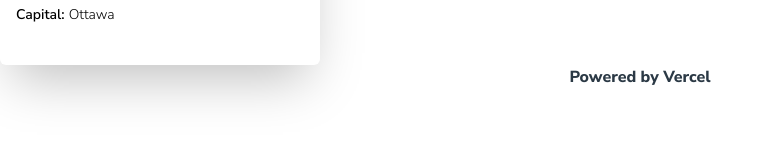
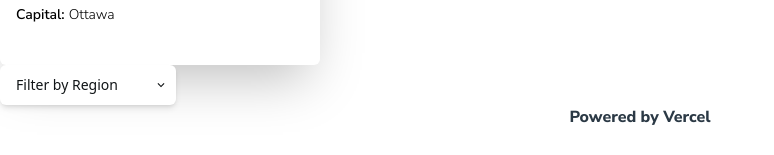
Before and after one commit to Theofilos-Chamalis/countries-explorer, a Next.js app: page / in a window 1280 px wide. Shown: the part 246-401 px from the top of the page, without its empty margins (0-774 px from the left). Built offline with nearby package versions, Linux system fonts and the light colour scheme.

Commit message:
Created the Dropdown component

```diff
--- a/package.json
+++ b/package.json
@@ -14,7 +14,8 @@
     "next": "12.2.5",
     "react": "18.2.0",
     "react-dom": "18.2.0",
-    "react-icons": "^4.4.0"
+    "react-icons": "^4.4.0",
+    "react-use": "^17.4.0"
   },
   "devDependencies": {
     "@types/node": "18.7.11",
--- /dev/null
+++ b/src/components/Dropdown.tsx
@@ -0,0 +1,71 @@
+import { FunctionComponent, useRef } from "react";
+import { MdOutlineKeyboardArrowDown } from "react-icons/md";
+import { useClickAway } from "react-use";
+
+interface DropdownProps {
+  filterArray: string[];
+  isDropdownOpen: boolean;
+  setIsDropdownOpen: (isDropdownOpen: boolean) => void;
+  selectedFilter: string;
+  setSelectedFilter: (selectedFilter: string) => void;
+}
+
+const Dropdown: FunctionComponent<DropdownProps> = ({
+  filterArray,
+  isDropdownOpen,
+  setIsDropdownOpen,
+  selectedFilter,
+  setSelectedFilter,
+}) => {
+  const dropdownRef = useRef(null);
+  useClickAway(dropdownRef, () => {
+    if (isDropdownOpen) {
+      setIsDropdownOpen(false);
+    }
+  });
+
+  const renderDropdownRow = (row: string, index: number) => {
+    return (
+      <li key={index}>
+        <p
+          className="block py-2 px-4 cursor-pointer hover:bg-lm-very-light-gray dark:hover:bg-gray-600 dark:hover:text-white"
+          onClick={() => {
+            setSelectedFilter(row);
+            setIsDropdownOpen(false);
+          }}
+        >
+          {row}
+        </p>
+      </li>
+    );
+  };
+
+  return (
+    <div ref={dropdownRef} className="w-fit">
+      <button
+        id="dropdownDefault"
+        className="flex z-10 justify-between w-44 shadow-md text-lm-very-dark-blue bg-dmlm-white hover:bg-lm-very-light-gray focus:outline-none font-medium rounded-md text-sm pl-4 pr-2 py-2.5 text-center inline-flex items-center dark:bg-blue-600 dark:hover:bg-blue-700"
+        type="button"
+        onClick={() => setIsDropdownOpen(!isDropdownOpen)}
+      >
+        {selectedFilter ? selectedFilter : "Filter by Region"}
+        <MdOutlineKeyboardArrowDown />
+      </button>
+      <div
+        id="dropdown"
+        className={`${
+          !isDropdownOpen ? "hidden" : ""
+        } z-10 w-44 bg-white rounded-md divide-y mt-1 divide-gray-100 shadow-md dark:bg-gray-700`}
+      >
+        <ul
+          className="py-1 text-sm text-gray-700 dark:text-gray-200"
+          aria-label="Filter by Region Dropdown"
+        >
+          {filterArray.map((row, index) => renderDropdownRow(row, index))}
+        </ul>
+      </div>
+    </div>
+  );
+};
+
+export default Dropdown;
--- a/src/pages/index.tsx
+++ b/src/pages/index.tsx
@@ -1,6 +1,8 @@
 import type { NextPage } from "next";
 import Head from "next/head";
 import CountryCard from "../components/CountryCard";
+import Dropdown from "../components/Dropdown";
+import { useState } from "react";
 
 const countryMock = {
   name: "Canada",
@@ -82,6 +84,9 @@
 };
 
 const HomePage: NextPage = () => {
+  const [isDropdownOpen, setIsDropdownOpen] = useState(false);
+  const [selectedFilter, setSelectedFilter] = useState("");
+
   return (
     <>
       <Head>
@@ -94,6 +99,13 @@
       </Head>
 
       <CountryCard country={countryMock} />
+      <Dropdown
+        isDropdownOpen={isDropdownOpen}
+        setIsDropdownOpen={setIsDropdownOpen}
+        selectedFilter={selectedFilter}
+        setSelectedFilter={setSelectedFilter}
+        filterArray={["Africa", "America", "Asia", "Europe", "Oceania"]}
+      />
       <footer className="flex justify-center">
         <a
           href="https://vercel.com?utm_source=create-next-app&utm_medium=default-template&utm_campaign=create-next-app"
```
Also changed, not shown: 1 other file (tests, documents, lock files or other folders).
